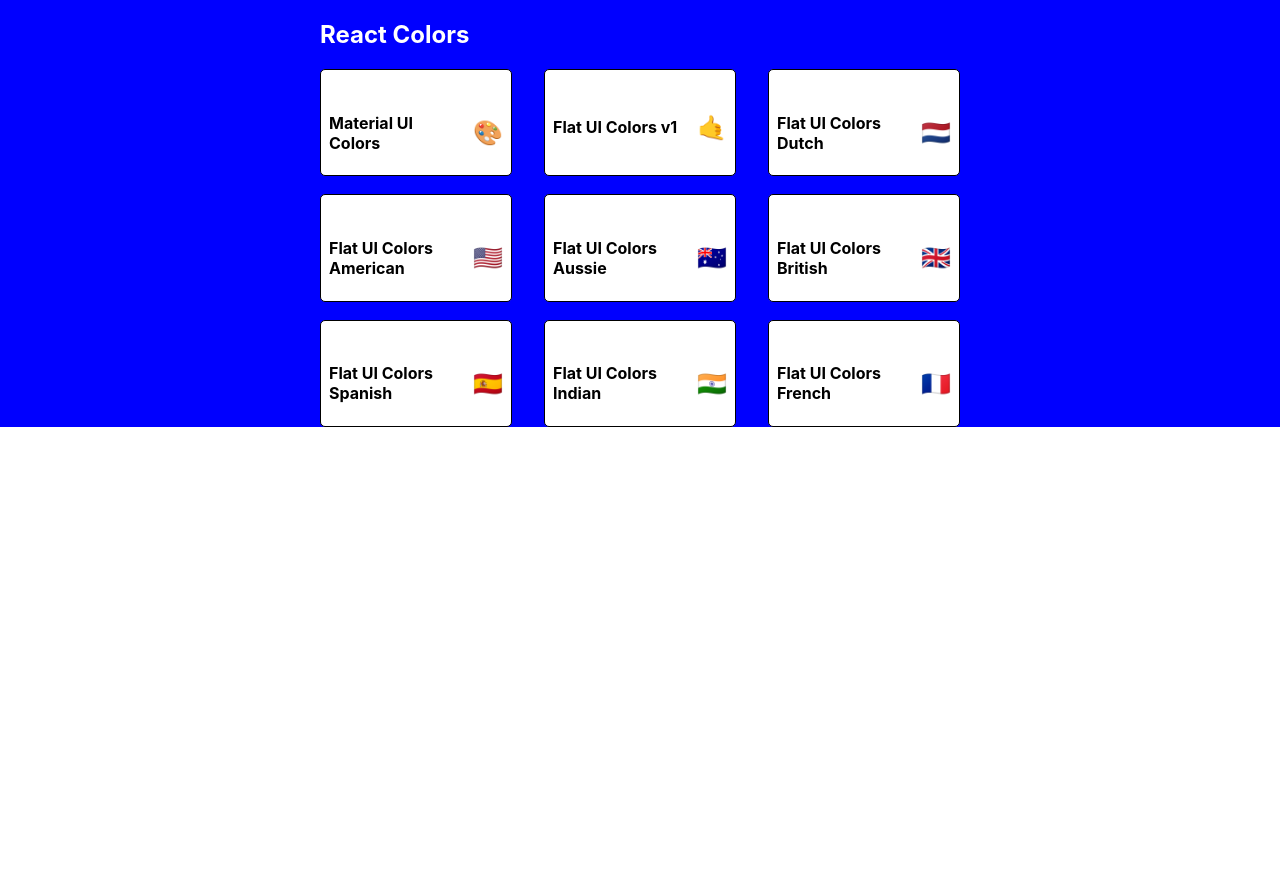
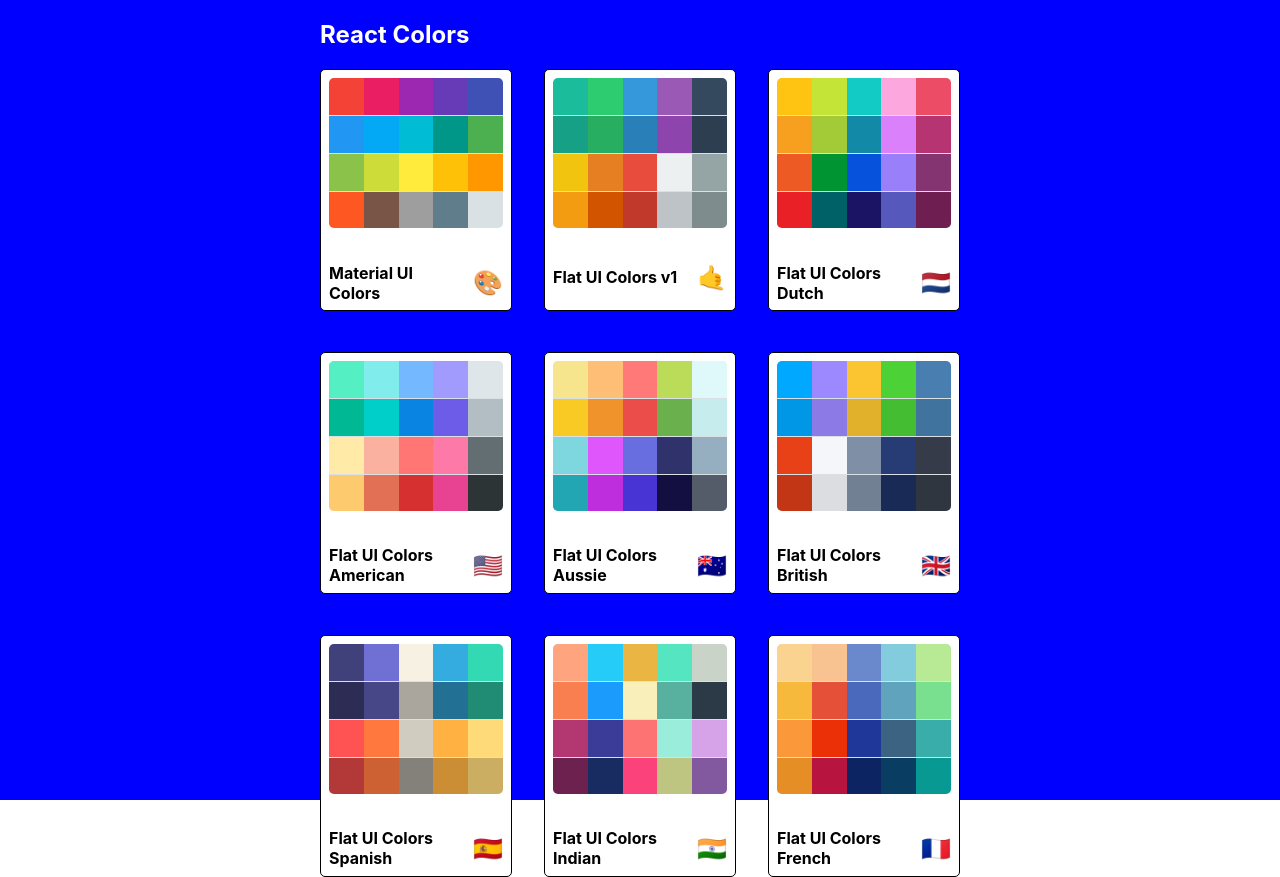
Before and after one commit to sorinupwork/react-colors, a React (Create React App) app: page / in a window 1280 px wide. Before the commit the page ends 800 px from the top, so only its background shows below. Built offline with nearby package versions, Linux system fonts and the light colour scheme.

Commit message:
Finish styling MiniPalette

```diff
--- a/src/MiniPalette.js
+++ b/src/MiniPalette.js
@@ -14,7 +14,11 @@
     },
   },
   colors: {
-    backgroundColor: "grey",
+    backgroundColor: "#dae1e4",
+    height: "150px",
+    width: "100%",
+    borderRadius: "5px",
+    overflow: "hidden",
   },
   title: {
     display: "flex",
@@ -30,13 +34,28 @@
     marginLeft: "0.5rem",
     fontSize: "1.5rem",
   },
+  miniColor: {
+    height: "25%",
+    width: "20%",
+    display: "inline-block",
+    margin: "0 auto",
+    position: "relative",
+    marginBottom: "-3.5px",
+  },
 };
 
 function MiniPalette(props) {
-  const { classes, paletteName, emoji } = props;
+  const { classes, paletteName, emoji, colors } = props;
+  const miniColorBoxes = colors.map((color) => (
+    <div
+      className={classes.miniColor}
+      style={{ backgroundColor: color.color }}
+      key={color.name}
+    ></div>
+  ));
   return (
     <div className={classes.root}>
-      <div className={classes.colors}></div>
+      <div className={classes.colors}>{miniColorBoxes}</div>
       <h5 className={classes.title}>
         {paletteName} <span className={classes.emoji}>{emoji}</span>
       </h5>
--- a/src/PalleteList.js
+++ b/src/PalleteList.js
@@ -6,7 +6,7 @@
 const styles = {
   root: {
     backgroundColor: "blue",
-    height: "100%",
+    height: "100vh",
     display: "flex",
     alignItems: "flex-start",
     justifyContent: "center",
```
